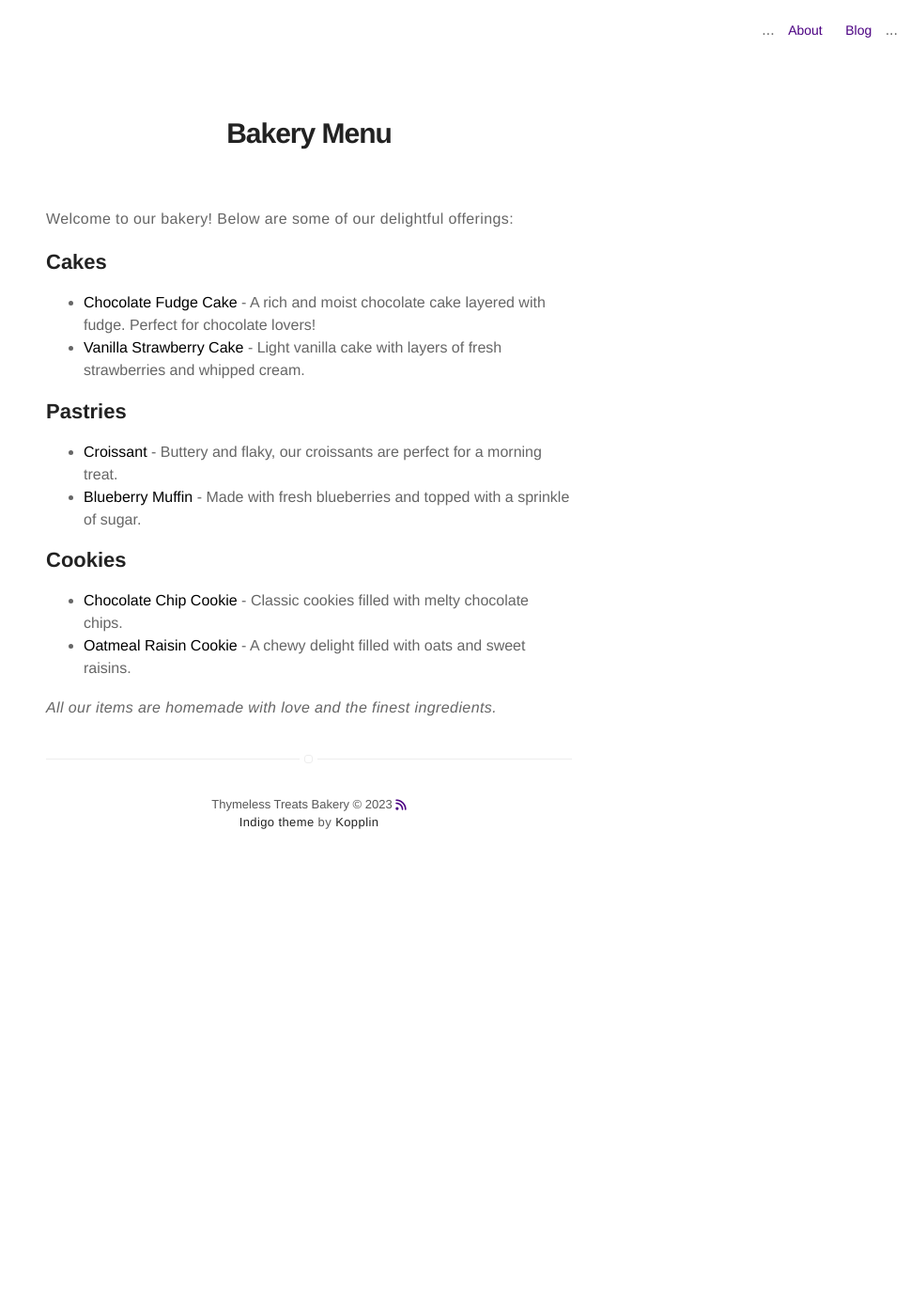
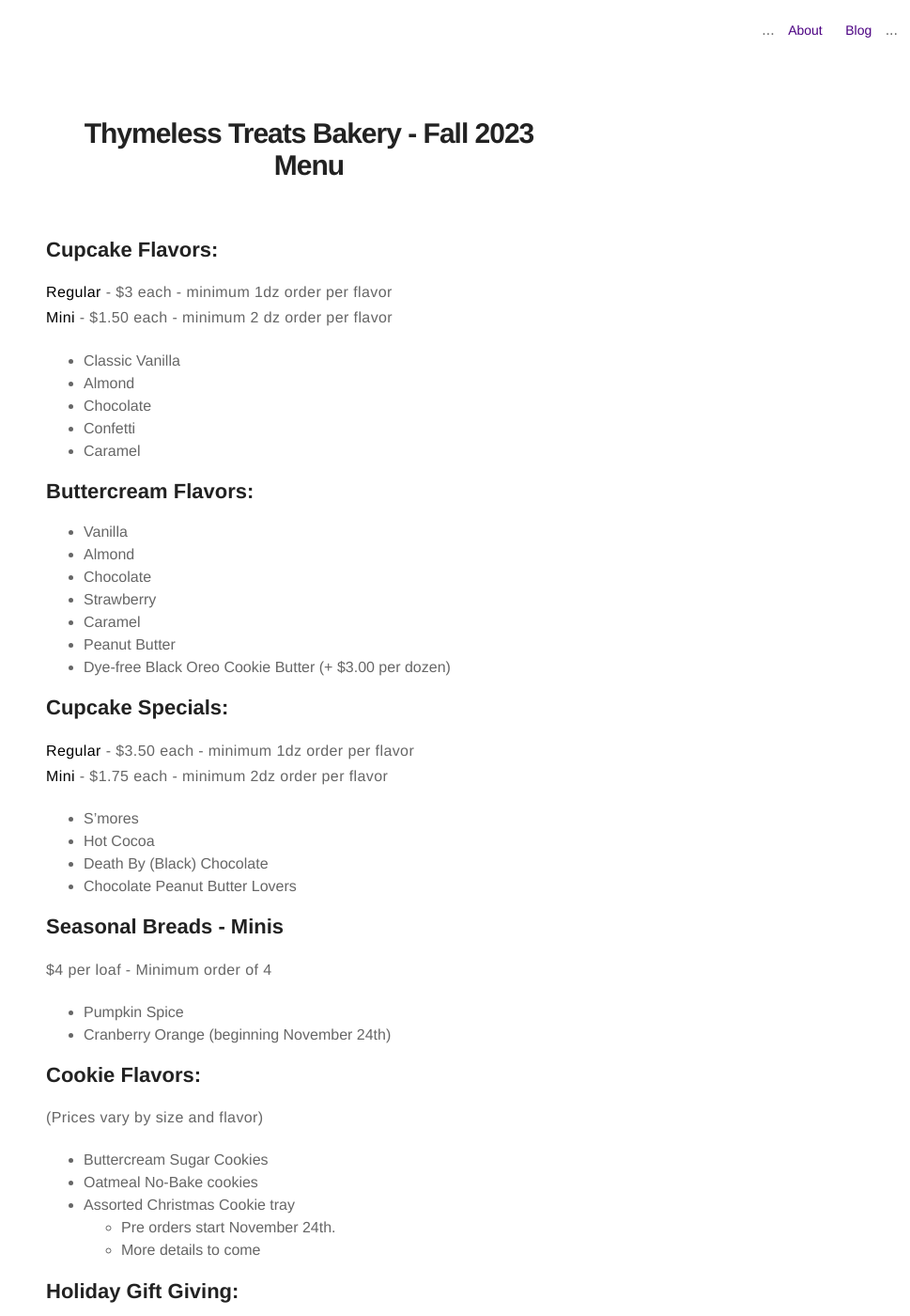
Before and after one commit to btkircher/btkircher.github.io, a Jekyll site: the page built from menu.md, in a window 1280 px wide and 1400 px high. Shown: the whole window at 94% size, without its empty margins (311-1280 px from the left). Built offline with Jekyll 4.4.1, drawn with Linux system fonts in a browser that asks for light colours; nearby versions of some CDN libraries; some of the changed text lies outside the part shown.

Commit message:
Updated menu

```diff
--- a/menu.md
+++ b/menu.md
@@ -4,23 +4,58 @@ title: Menu
 permalink: /menu/
 ---
 
-# Bakery Menu
+# Thymeless Treats Bakery - Fall 2023 Menu
 
-Welcome to our bakery! Below are some of our delightful offerings:
+## Cupcake Flavors:
+**Regular** - $3 each - minimum 1dz order per flavor
+**Mini** - $1.50 each - minimum 2 dz order per flavor
+- Classic Vanilla
+- Almond
+- Chocolate
+- Confetti
+- Caramel
 
-## Cakes
+## Buttercream Flavors:
+- Vanilla
+- Almond
+- Chocolate
+- Strawberry
+- Caramel
+- Peanut Butter
+- Dye-free Black Oreo Cookie Butter (+ $3.00 per dozen)
 
-- **Chocolate Fudge Cake** - A rich and moist chocolate cake layered with fudge. Perfect for chocolate lovers!
-- **Vanilla Strawberry Cake** - Light vanilla cake with layers of fresh strawberries and whipped cream.
+## Cupcake Specials:
+**Regular** - $3.50 each - minimum 1dz order per flavor
+**Mini** - $1.75 each - minimum 2dz order per flavor
+- S'mores
+- Hot Cocoa
+- Death By (Black) Chocolate
+- Chocolate Peanut Butter Lovers
 
-## Pastries
+## Seasonal Breads - Minis
+$4 per loaf - Minimum order of 4
+- Pumpkin Spice
+- Cranberry Orange (beginning November 24th)
 
-- **Croissant** - Buttery and flaky, our croissants are perfect for a morning treat.
-- **Blueberry Muffin** - Made with fresh blueberries and topped with a sprinkle of sugar.
+## Cookie Flavors:
+(Prices vary by size and flavor)
+- Buttercream Sugar Cookies
+- Oatmeal No-Bake cookies
+- Assorted Christmas Cookie tray
+  - Pre orders start November 24th.
+  - More details to come
 
-## Cookies
+## Holiday Gift Giving:
+(Minimum order of 4)
+- Individually Packaged Seasonal Breads - $4.50
+- Individually Packaged Holiday Cakes - $4
+- Individually Packaged Buttercream Sugar Cookies - Starting at $3 (minimum order of 12)
 
-- **Chocolate Chip Cookie** - Classic cookies filled with melty chocolate chips.
-- **Oatmeal Raisin Cookie** - A chewy delight filled with oats and sweet raisins.
+## Chocolates
+(Minimum order of 4)
+- Oreo Pucks - $2
 
-*All our items are homemade with love and the finest ingredients.*
+## Special Occasion Cakes:
+*Prices will vary.*
+
+**Coming 2024.**
```
